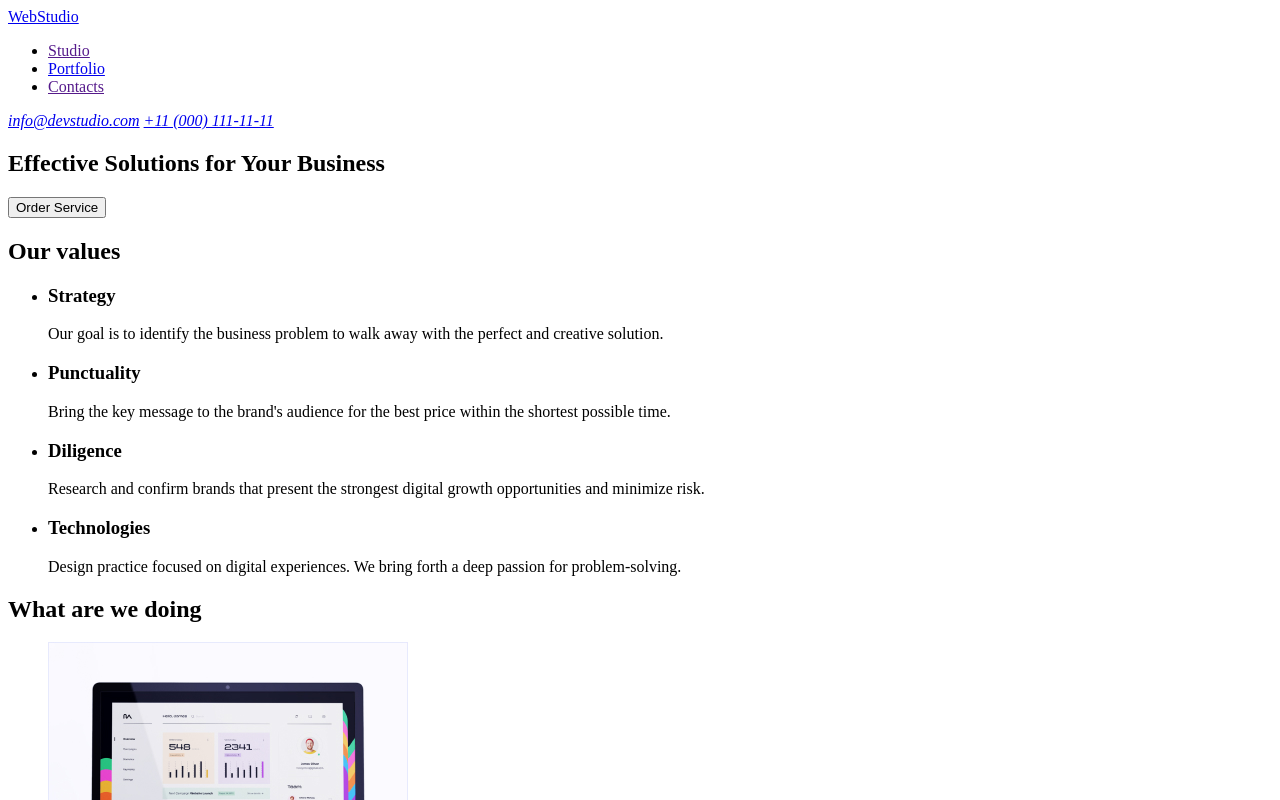
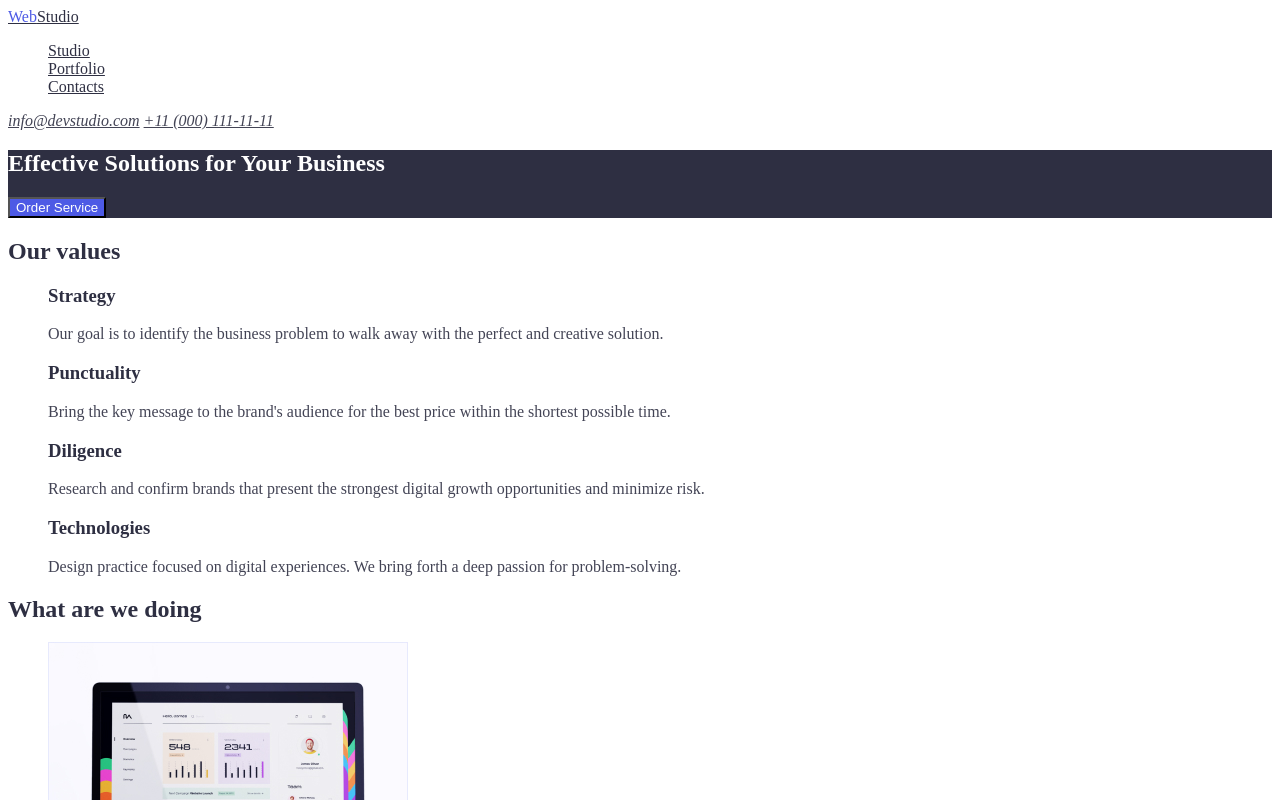
Before and after one commit to Serhii-Tkach/goit-markup-hw-02, a plain HTML site: page index.html in a window 1280 px wide. Shown: the top 800 px of the page. Drawn offline with Linux system fonts and the light colour scheme.

Commit message:
Стилізує index.html

```diff
--- a/index.html
+++ b/index.html
@@ -5,21 +5,22 @@
     <meta http-equiv="X-UA-Compatible" content="IE=edge">
     <meta name="viewport" content="width=device-width, initial-scale=1.0">
     <title>Document</title>
+    <link rel="stylesheet" href="./css/styles.css">
 </head>
-<body>
+<body class="page-body">
 
     <!-- Шапка сайту -->
    <header>
     <nav>
-        <a href="./index.html">WebStudio</a>
-        <ul>
-            <li><a href="">Studio</a></li>
+        <a href="./index.html" class="logo"><Span class="first-logo">Web</Span>Studio</a>
+        <ul class="site-nav list">
+            <li><a href="./index.html">Studio</a></li>
             <li><a href="./portfolio.html">Portfolio</a></li>
             <li><a href="">Contacts</a></li>
         </ul>
     </nav>
 
-        <address>
+        <address class="contact">
             <a href="mailto:info@devstudio.com">info@devstudio.com</a>
             <a href="tel:+110001111111">+11 (000) 111-11-11</a>
         </address>
@@ -28,16 +29,16 @@
    <!-- Основний контент -->
    <main>
 
-    <!-- Гасло компанії -->
-        <section>
+    <!-- Герой -->
+        <section class="hero">
             <h1>Effective Solutions for Your Business</h1>
-            <button type="button">Order Service</button>
+            <button type="button" class="button">Order Service</button>
         </section>
 
     <!-- Цінності компанії -->
             <section>
                 <h2>Our values</h2>
-                <ul>
+                <ul class="list description">
                     <li>
                         <h3>Strategy</h3>
                         <p>Our goal is to identify the business
@@ -61,7 +62,7 @@
     <!-- Можливості компанії -->
             <section>
                 <h2>What are we doing</h2>
-                    <ul>
+                    <ul class="list">
                         <li>
                             <a href="">
                                 <img src="images/img1.jpg" alt="Desktop" width="360">
@@ -81,9 +82,9 @@
             </section>
 
     <!-- Команда -->
-            <section>
+            <section class="team">
                 <h2>Our Team</h2>
-                <ul>
+                <ul class="list description team-card">
                     <li>
                         <img src="images/Mark.jpg" alt="Mark" width="264">
                         <h3>Mark Guerrero</h3>
@@ -110,7 +111,7 @@
 
 <!-- Футер -->
     <footer>
-        <a href="./index.html">WebStudio</a>
+        <a href="./index.html" class="logo-foother"><span class="first-logo">Web</span>Studio</a>
         <p>Increase the flow of customers and sales for your business with digital marketing & growth solutions.</p>
     </footer>
 
```
